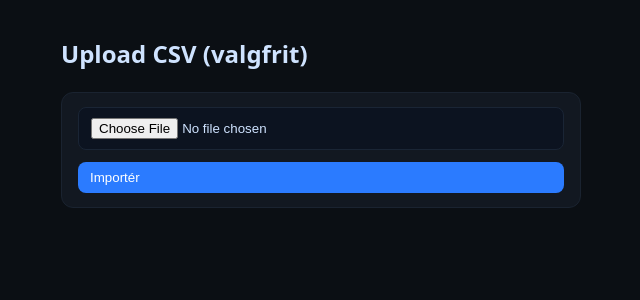
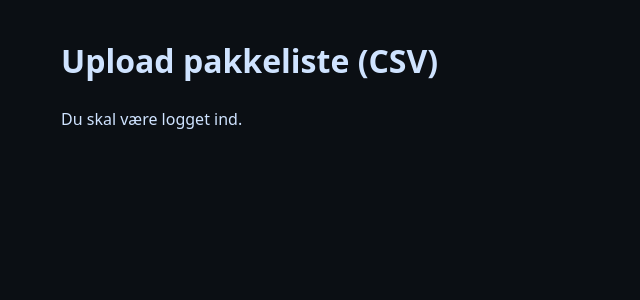
Before and after one commit to flr45/Pakkeliste_SBR, a Python web app: template templates/upload.html in a window 1280 px wide. Shown: the part 48-348 px from the top of the page, without its empty margins (45-685 px from the left). Run offline with Jinja, Linux system fonts and the light colour scheme; the template is opened without the code that fills it, so the values that code supplies are empty.

Commit message:
Update upload.html

```diff
--- a/templates/upload.html
+++ b/templates/upload.html
@@ -1,8 +1,13 @@
-{% extends "base.html" %}{% block content %}
-<h2>Upload CSV (valgfrit)</h2>
-<form method="post" enctype="multipart/form-data" class="card grid" style="max-width:520px">
-  <input class="input" type="file" name="file" accept=".csv" required>
-  <button class="btn">Importér</button>
+{% extends "base.html" %}
+{% block content %}
+<h1>Upload pakkeliste (CSV)</h1>
+{% if not logged %}
+<p>Du skal være logget ind.</p>
+{% else %}
+<form class="card" method="post" enctype="multipart/form-data">
+  <input type="file" name="file" accept=".csv,text/csv" required>
+  <button type="submit">Upload</button>
+  <p class="muted">Understøttede kolonner: Vehicle, Place, Item, Quantity, Note (danske varianter accepteres).</p>
 </form>
-{% if msg %}<div class="msg">{{ msg }}</div>{% endif %}
+{% endif %}
 {% endblock %}
```
